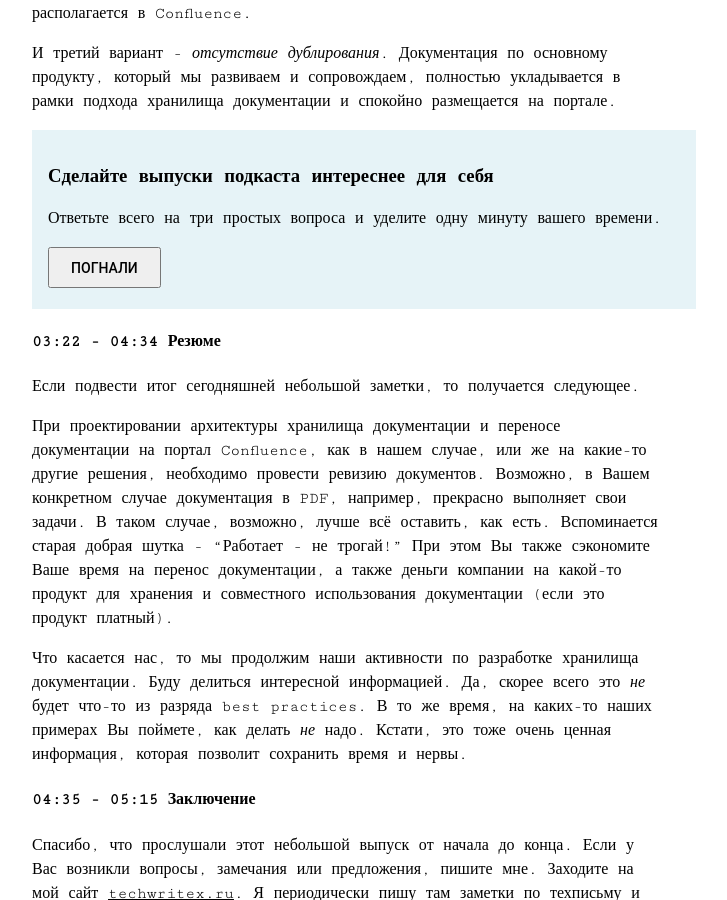
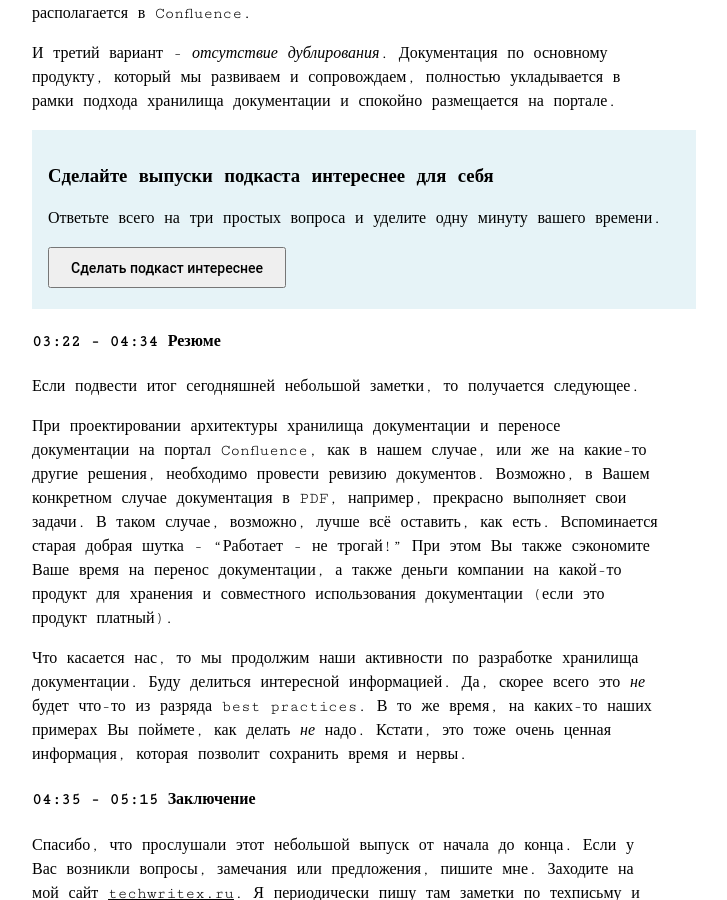
Before and after one commit to techwritex/techcommpod, a Jekyll site: the page built from _posts/2023-03-16-vypusk-4-edinyj-istochnik-pravdy-dopolnenie.md, in a window 1280 px wide and 900 px high, scrolled down 2380 px. Shown: the whole window, without its empty margins (292-1019 px from the left). Built offline with Jekyll 4.4.1, drawn with Linux system fonts in a browser that asks for light colours.

Commit message:
techcommpod-1.8.3-survey-custom-form-14

```diff
--- a/_includes/podcast_survey_banner.html
+++ b/_includes/podcast_survey_banner.html
@@ -2,6 +2,6 @@
     <h3>Сделайте выпуски подкаста интереснее для себя</h3>
     <p>Ответьте всего на три простых вопроса и уделите одну минуту вашего времени.</p>
     <a href="https://forms.gle/muj1QHqAdtN52Qzj8"><button
-            style="padding:0.75em 1.5em; margin:0 0.3em 0.3em 0; font-family:'Roboto', sans-serif; font-weight:500; font-size: 14px;">ПОГНАЛИ</button>
+            style="padding:0.75em 1.5em; margin:0 0.3em 0.3em 0; font-family:'Roboto', sans-serif; font-weight:500; font-size: 14px;">Сделать подкаст интереснее</button>
     </a>
 </div>
```
